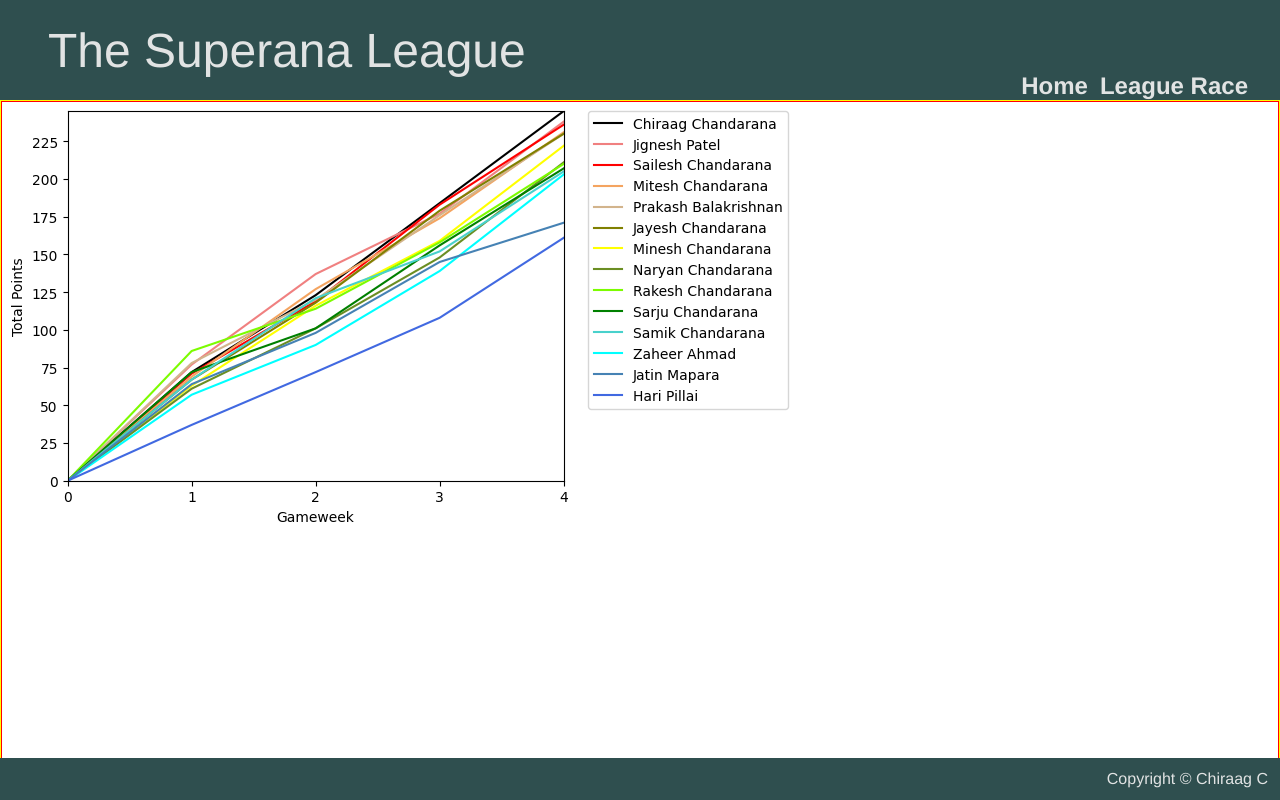
After one commit to Chigzzer/FPL-mini-league, a Flask app: template templates/race.html in a window 1280 px wide. The commit adds this page. Run offline with Flask 3, Linux system fonts and the light colour scheme; the template is opened without the code that fills it, so the values that code supplies are empty.

Commit message:
Added page and completed graph for running points

```diff
--- a/app.py
+++ b/app.py
@@ -1,6 +1,9 @@
 from flask import Flask, render_template, request, redirect, flash
 import data
-
+import matplotlib
+matplotlib.use('Agg')
+import matplotlib.pyplot as plt
+import numpy as np
 
 #Creating application
 app = Flask(__name__)
@@ -11,6 +14,28 @@ app.config['Debug'] = True
 def index():
     return render_template("index.html", top_gw_points = data.top_gw_points, top_gw_players = data.top_gw_players, top_gws = data.top_gws, months = data.months, players = data.players_dic)
 
+@app.route("/race")
+def race():
+    col = ['black', 'lightcoral', 'red', 'sandybrown', 'tan', 'olive', 'yellow', 'olivedrab', 'lawngreen', 'green', 'mediumturquoise', 'cyan', 'steelblue', 'royalblue', 'deeppink']
+    col_index = 0
+    plt.close()
+    plt.margins(0)
+    plt.xticks(range(0, len(data.players_dic[0]['running_points'])))
+    plt.yticks(range(0, data.players_dic[0]['total_points']+50, 25))
+    plt.xlabel('Gameweek')
+    plt.ylabel('Total Points')
+    for player in data.players_dic:
+        print(col_index)
+        print(col[col_index])
+        if col_index >= len(col):
+            col_index = 0
+        points = player['running_points']
+        plt.plot(points, label = player['name'], color = col[col_index])
+        col_index += 1
+
+    plt.legend(bbox_to_anchor=(1.05, 1), loc='upper left', borderaxespad=0)
+    plt.savefig('static/plot.png', bbox_inches='tight')
+    return render_template("race.html", players = data.players_dic)
 
 if __name__ == '__main__':
     app.run(host='0.0.0.0', debug=True)
--- a/data.py
+++ b/data.py
@@ -37,6 +37,7 @@ for item in json_league:
 # Looping through each player in league to get their data
 for player in players_dic:
     player_points = []
+    player_running_total = [0]
     team_api = 'https://fantasy.premierleague.com/api/entry/' + str(player['player_id']) + '/history/'
     player_data = requests.get(team_api)
     player_data_json = player_data.json()
@@ -46,6 +47,7 @@ for player in players_dic:
     # Looping through each of the player's gameweek
     for week in player_current_data:
         player_points.append(week['points']) # Adding that gameweek points to that player's points list
+        player_running_total.append(week['total_points'])
         # adding points to relevent month
         gw = week['event']
         for month in months: # Getting which month the gw is in and adding the points to that month
@@ -66,7 +68,7 @@ for player in players_dic:
             top_gws.append(week['event'])
         player['total_points'] =  week['total_points']
     player["points"] = player_points # Adding player's points list to their dictionary
-
+    player['running_points'] = player_running_total
     # looking through the players chips to check if they have been used and what gameweek
     if player_chip_used:
         chips_used = {}
--- a/static/styles.css
+++ b/static/styles.css
@@ -118,3 +118,8 @@ body{
 #motm{
     grid-column: 3 / 4;
 }
+
+
+.imagetest{
+    border:1px red solid
+}
--- /dev/null
+++ b/templates/race.html
@@ -0,0 +1,12 @@
+{% extends "template.html" %}
+
+{% block title %}
+<title>League Race</title>
+{% endblock %}
+
+{% block body %}
+<div id="main-body">
+
+    <div class="imagetest"><img src="../static/plot.png" alt="plot"></div>
+</div>
+{% endblock %}
--- a/templates/template.html
+++ b/templates/template.html
@@ -12,7 +12,7 @@
         <div class="title"><p>The Superana League</p></div>
         <div class="links">
             <a href="/">Home</a>
-            <a href="team">Team</a>
+            <a href="race">League Race</a>
         </div>
     </div>
 
```
Also changed, not shown: static/plot.png (added).
